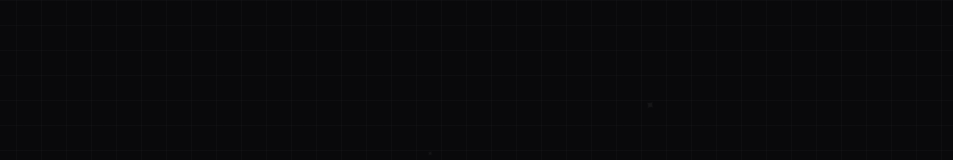
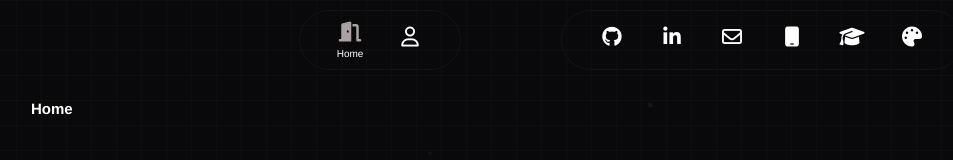
Before and after one commit to Fcaspirro/portfolio-fcaspirro, a website: page refactor/index.html in a window 1280 px wide. Shown: the whole page, without its empty margins (9-962 px from the left). Drawn offline with nearby package versions, Linux system fonts and the light colour scheme.

Commit message:
feat: provisory navigation and some initial sections

```diff
--- a/refactor/index.html
+++ b/refactor/index.html
@@ -27,6 +27,85 @@
     <div class="star"></div>
   </div>
 
+  <header>
+    <nav>
+      <ul class="content-nav">
+        <li>
+          <a href="javascript:void(0)" class="nav-btn active-nav" data-target="home">
+            <i class="fa-solid fa-door-open"></i>
+            <span class="title">Home</span>
+          </a>
+        </li>
+        <li>
+          <a href="javascript:void(0)" class="nav-btn" data-target="about-me">
+            <i class="fa-regular fa-user"></i>
+            <span class="title">Sobre mim</span>
+          </a>
+        </li>
+      </ul>
+    </nav>
+    <nav>
+      <ul class="content-nav">
+        <li>
+          <a href="https://github.com/fcaspirro" target="_blank" data-target="github">
+            <i class="fa-brands fa-github"></i>
+            <span class="title">Github</span>
+          </a>
+        </li>
+        <li>
+          <a href="https://linkedin.com/in/fabio-caspirro" target="_blank" data-target="linkedin">
+            <i class="fa-brands fa-linkedin-in"></i>
+            <span class="title">LinkedIn</span>
+          </a>
+        </li>
+        <li>
+          <a href="mailto:fabio_caspirro@hotmail.com" data-target="mail">
+            <i class="fa-regular fa-envelope"></i>
+            <span class="title">E-mail</span>
+          </a>
+        </li>
+        <li>
+          <a href="tel:+5511994161781" data-target="tel">
+            <i class="fa-solid fa-mobile"></i>
+            <span class="title">Telefone</span>
+          </a>
+        </li>
+        <li>
+          <a href="javascript:void(0)" data-target="cv">
+            <i class="fa-solid fa-graduation-cap"></i>
+            <span class="title">Currículo</span>
+          </a>
+        </li>
+        <li>
+          <a href="javascript:void(0)" data-target="design">
+            <i class="fa-solid fa-palette"></i>
+            <span class="title">Design</span>
+          </a>
+        </li>
+      </ul>
+    </nav>
+  </header>
+
+  <main>
+    <section id="home" class="bg-std active-section">
+      <div>
+        <div>
+          <h1>Home</h1>
+        </div>
+      </div>
+    </section>
+
+    <section id="about-me" class="bg-std">
+      <div>
+        <div>
+          <h1>About-me</h1>
+        </div>
+      </div>
+    </section>
+  </main>
+
+  <script src="https://cdnjs.cloudflare.com/ajax/libs/jquery/3.7.1/jquery.min.js"></script>
+  <script src="https://kit.fontawesome.com/5e9e4f1f59.js" crossorigin="anonymous"></script>
   <script src="https://cdnjs.cloudflare.com/ajax/libs/gsap/3.12.5/gsap.min.js"></script>
   <script src="main.js"></script>
 </body>
--- a/refactor/main.js
+++ b/refactor/main.js
@@ -32,3 +32,14 @@ const updateCursor = () => {
 };
 
 updateCursor();
+
+$(document).ready(function() {
+  $('.nav-btn').on('click', function(event) {
+    event.preventDefault();
+    let targetId = $(this).data('target');
+    $('.content-nav li a').removeClass('active-nav');
+    $('section').removeClass('active-section');
+    $(this).addClass('active-nav');
+    $('#' + targetId).addClass('active-section');
+  });
+});
--- a/refactor/style.css
+++ b/refactor/style.css
@@ -10,6 +10,7 @@
 
 * {
   box-sizing: border-box;
+  scroll-behavior: smooth;
   margin: 0;
   padding: 0;
 }
@@ -44,7 +45,7 @@ body {
   z-index: 999;
 }
 .cursor--large {
-  --size: 2.4rem;
+  --size: 2.0rem;
   border: 1px solid #52525b;
 }
 .cursor--small {
@@ -1023,3 +1024,120 @@ body {
     transform: rotate(360deg);
   }
 }
+
+/***** Navigation *****/
+header {
+  position: fixed;
+  display: flex;
+  width: 100%;
+  justify-content: center;
+  gap: 10rem;
+  left: 0;
+  top: 0;
+  height: 8rem;
+  z-index: 9;
+}
+
+nav {
+  position: relative;
+  max-height: calc(8rem - 2rem);
+  display: flex;
+  top: 1rem;
+}
+
+.background {
+  position: fixed;
+  z-index: -1;
+  top: 0;
+  right: 0;
+  bottom: 0;
+  left: 0;
+  transition: 0.75s;
+}
+
+.content-nav {
+  list-style-type: none;
+}
+
+.content-nav {
+  position: relative;
+  display: flex;
+  margin: 0 auto;
+  border: 1px solid rgba(24, 24, 27, 0.75);
+  padding: 1rem 2rem;
+  border-radius: 5rem;
+}
+
+.content-nav li {
+  display: flex;
+  flex-direction: column;
+  align-items: center;
+  justify-content: center;
+  text-align: center;
+}
+
+.content-nav li a {
+  float: left;
+  width: 6rem;
+  text-align: center;
+  font-size: 2.0rem;
+  color: #edf5e1;
+  text-decoration: none;
+}
+
+.content-nav li a .title {
+  font-size: 0rem;
+}
+
+.content-nav li a:hover .title,
+.content-nav li a.active-nav .title {
+  transform: translateY(0rem);
+  font-size: 1.0rem;
+  transition: 0.5s;
+}
+
+.content-nav li a {
+  display: flex;
+  flex-direction: column;
+  align-items: center;
+  gap: 0.6rem;
+  color: white;
+  cursor: none;
+  text-decoration: none;
+}
+
+.content-nav li a:hover i,
+.content-nav li a.active-nav i {
+  transform: translateY(0rem);
+  color: rgba(211, 200, 200, 0.8);
+  transition: 0.5s;
+}
+
+.bg-std.active-section {
+  background: transparent;
+  z-index: 8;
+}
+
+main {
+  width: 100%;
+  height: 100vh;
+}
+
+section {
+  height: 100vh;
+  width: 100vw;
+  position: absolute;
+  top: 0;
+  left: 0;
+  display: none;
+  overflow: auto;
+}
+
+section.active-section {
+  display: flex;
+}
+
+.bg-std {
+  padding: 10rem 4rem;
+  color: white;
+}
```
Also changed, not shown: 4 other files.
